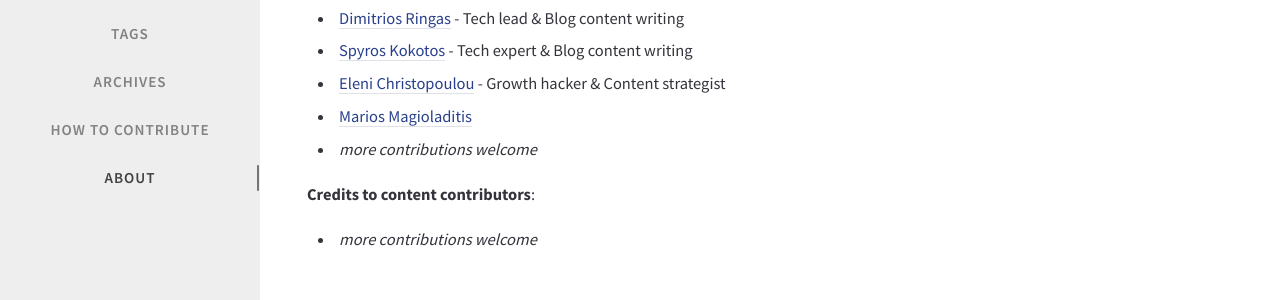
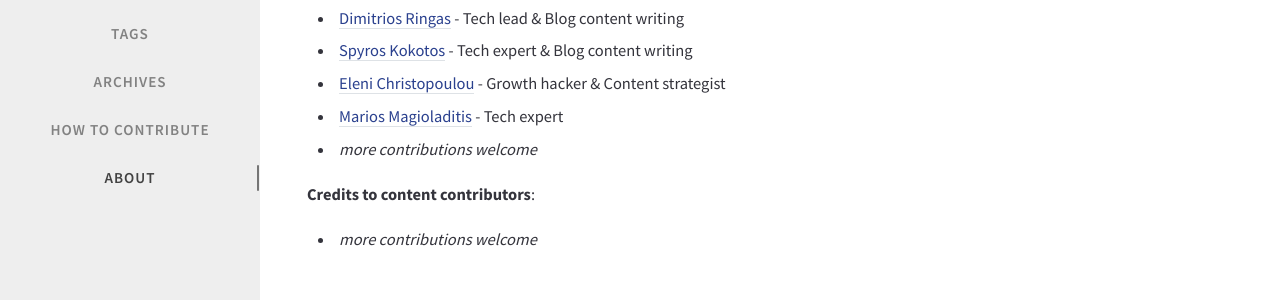
Before and after one commit to wmhack2023/wmhack2023.github.io, a Jekyll site: the page built from _tabs/about.md, in a window 1280 px wide. Shown: the part 382-682 px from the top of the page. Built offline with Jekyll 4.4.1, drawn with Linux system fonts in a browser that asks for light colours; comment, search, counter and statistics services are not loaded.

Commit message:
Update about.md
Completed Marios Magioladitis status

```diff
--- a/_tabs/about.md
+++ b/_tabs/about.md
@@ -14,7 +14,7 @@ Contributions from attendants are welcome; see `How to contribute` section on th
 + [Dimitrios Ringas](https://github.com/riggas-ionio/) - Tech lead & Blog content writing
 + [Spyros Kokotos](https://github.com/Greekforce1821) - Tech expert & Blog content writing
 + [Eleni Christopoulou](https://github.com/hristope-ionio/) - Growth hacker & Content strategist
-+ [Marios Magioladitis](https://github.com/p20magi)
++ [Marios Magioladitis](https://github.com/p20magi) - Tech expert
 + _more contributions welcome_
 
 
```
